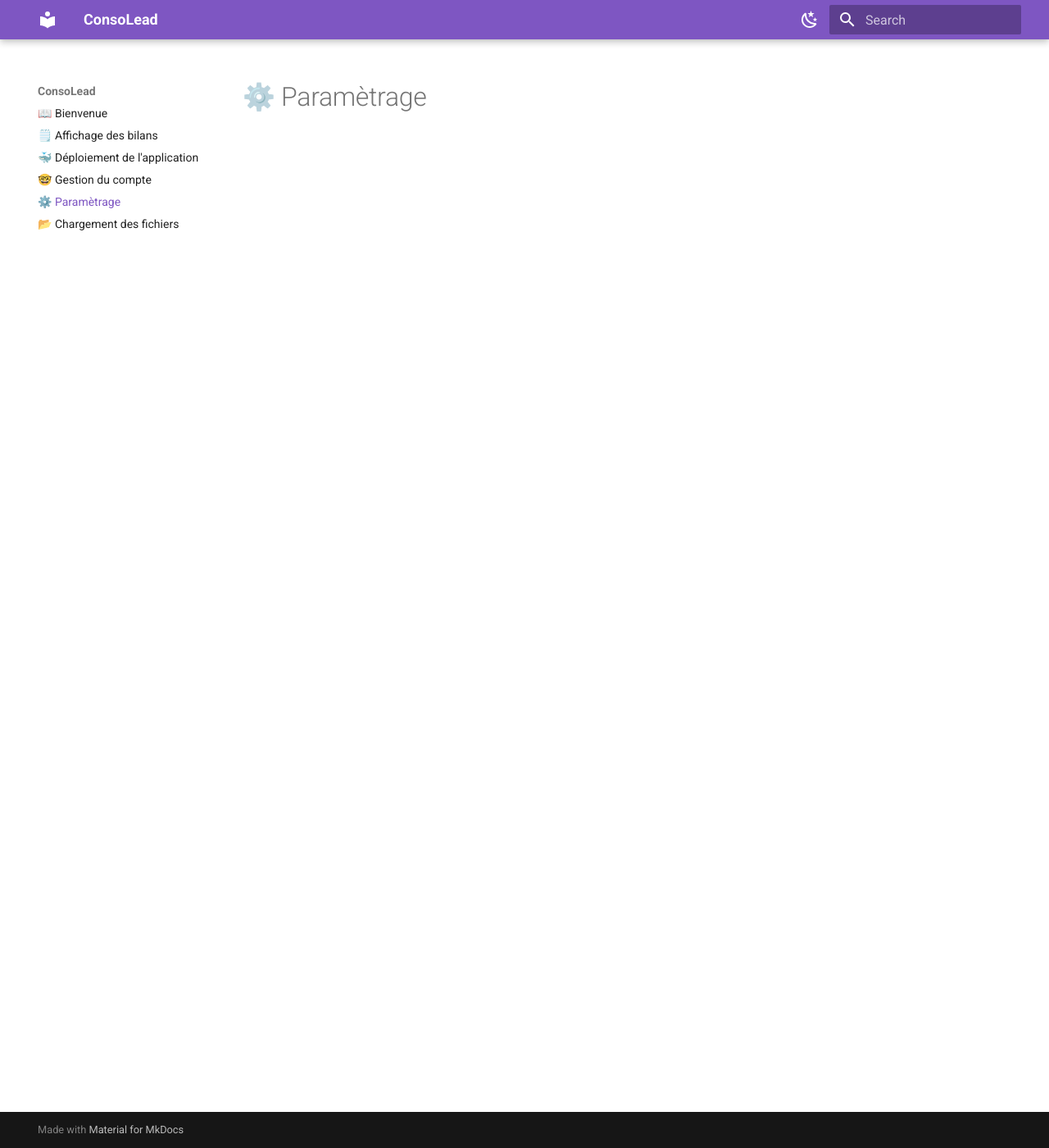
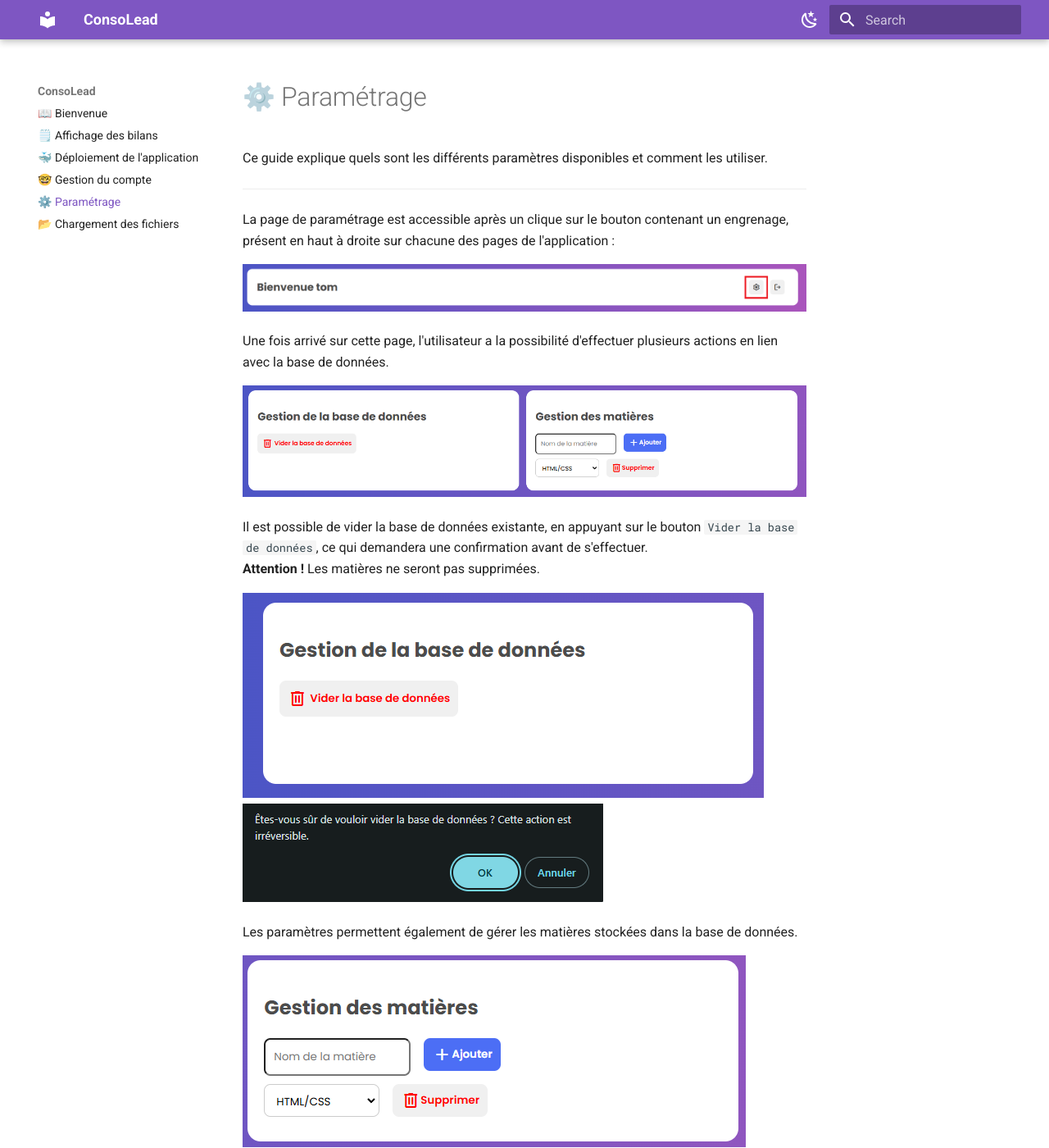
Before and after one commit to amin-elmellouki/SAE_Consolidation, an MkDocs documentation site: the page built from docs/settings.md, in a window 1280 px wide and 1400 px high. Shown: the whole window at 82% size. Built offline with MkDocs 1.6.1 and Material for MkDocs 9.7.7, drawn with Linux system fonts in a browser that asks for light colours; some of the changed text lies outside the part shown.

Commit message:
add settings doc

````diff
--- a/docs/settings.md
+++ b/docs/settings.md
@@ -1 +1,36 @@
-# ⚙️ Paramètrage
+# ⚙️ Paramétrage
+Ce guide explique quels sont les différents paramètres disponibles et comment les utiliser.
+
+---
+
+La page de paramétrage est accessible après un clique sur le bouton contenant un engrenage, présent en haut à droite sur chacune des pages de l'application :
+
+![Bouton des paramètres](images/settings_0.png)
+
+Une fois arrivé sur cette page, l'utilisateur a la possibilité d'effectuer plusieurs actions en lien avec la base de données.
+
+![Page des paramétrages](images/settings_1.png)
+
+Il est possible de vider la base de données existante, en appuyant sur le bouton ```Vider la base de données```, ce qui demandera une confirmation avant de s'effectuer.
+**Attention !** Les matières ne seront pas supprimées.
+
+![Vider la base de données](images/settings_21.png)
+![Confirmation](images/settings_22.png)
+
+Les paramètres permettent également de gérer les matières stockées dans la base de données.
+
+![Gérer les matières](images/settings_3.png)
+
+Il est possible d'ajouter des matières en renseignant le titre de la matière souhaitée, dans le champ prévu à cet effet, puis en cliquant sur le bouton ```Ajouter``` :
+
+![Ajouter des matières](images/settings_4.png)
+
+Un message de confirmation s'affichera.
+
+De plus, les matières existantes peuvent être supprimées en sélectionnant la matière souhaitée, puis en cliquant sur le bouton ```Supprimer``` :
+
+![Supprimer des matières](images/settings_5.png)
+
+Un message de confirmation s'affichera.
+
+---
````
Also changed, not shown: docs/images/settings_0.png (added), docs/images/settings_1.png (added), docs/images/settings_21.png (added), docs/images/settings_22.png (added), docs/images/settings_3.png (added), docs/images/settings_4.png (added), docs/images/settings_5.png (added).
